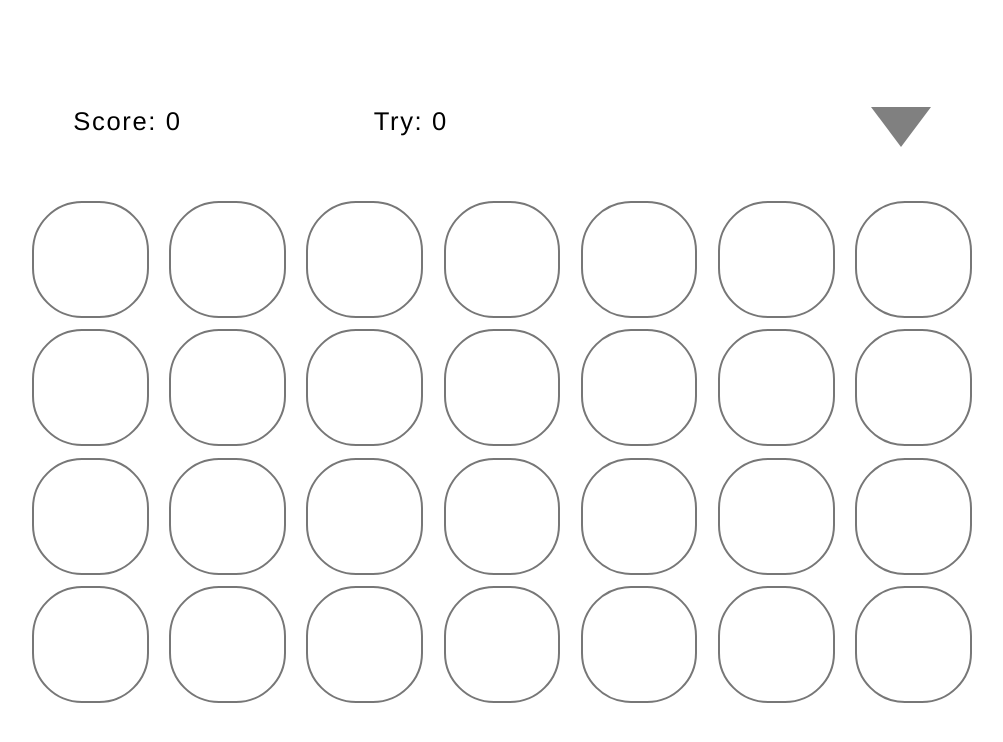
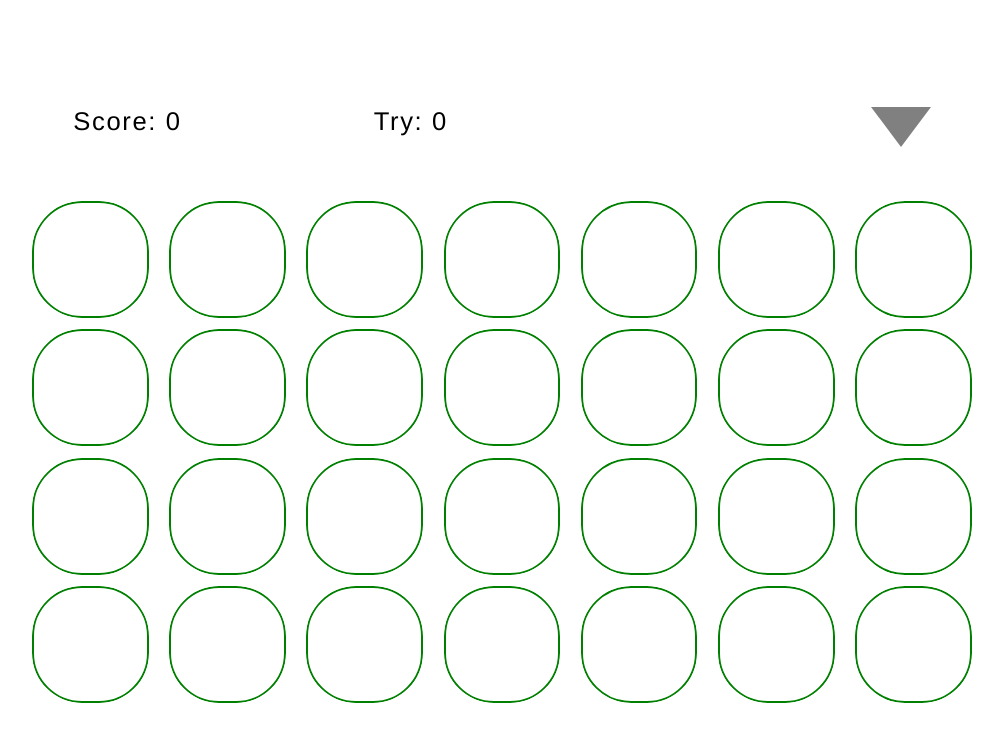
Before and after one commit to git-RR/memory_game, a plain HTML site: page index.html in a window 1280 px wide. Both pictures are taken after a click on the button "New Game". Shown: the top 742 px of the page, without its empty margins (138-1141 px from the left). Drawn offline with Linux system fonts and the light colour scheme.

Commit message:
fixed gameplay bug
code to change block color when block clicked referred to parentNode background color. when border of block was clicked, parentNode was <section id='mainContent'>, changing its background color to gray. bug fixed by removing block border and adding border to clickable area.

```diff
--- a/css/app.css
+++ b/css/app.css
@@ -377,7 +377,7 @@ label span {
   -webkit-box-shadow: 0 0 10px #fff;
   -moz-box-shadow: 0 0 10px #fff;
   box-shadow: 0 0 10px #fff;
-  border: 2px solid #777;
+  border: 0px solid #777;
   position: relative;
   width: 22%;
   padding: 10px;
@@ -389,10 +389,11 @@ label span {
     position: absolute;
     top: 0;
     left: 0;
-    width: 105%;
-    height: 105%;
+    width: 100%;
+    height: 100%;
     background: transparent;
-    border-radius: 50px; }
+    border-radius: 50px;
+    border: 2px solid green; }
 
 @media (min-width: 600px) {
   .block {
```
Also changed, not shown: 1 other file.
